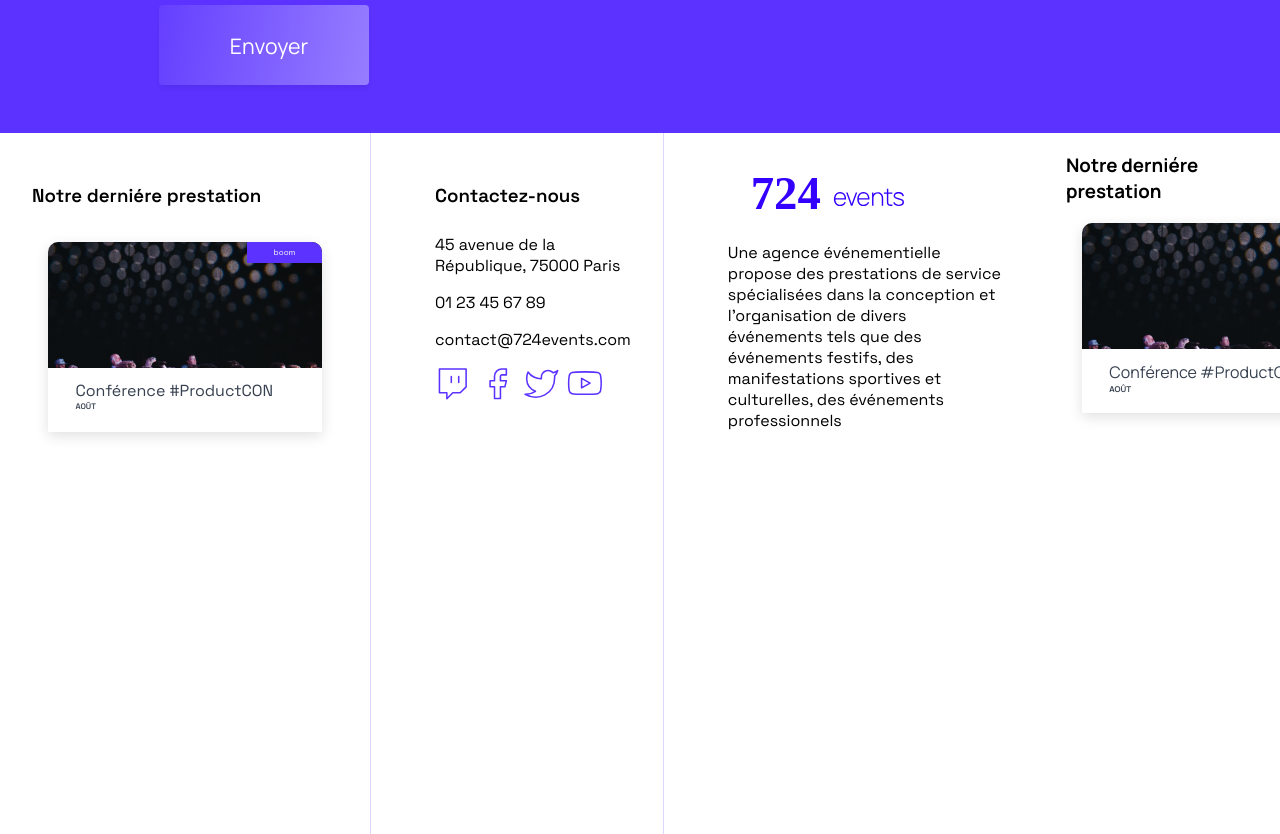
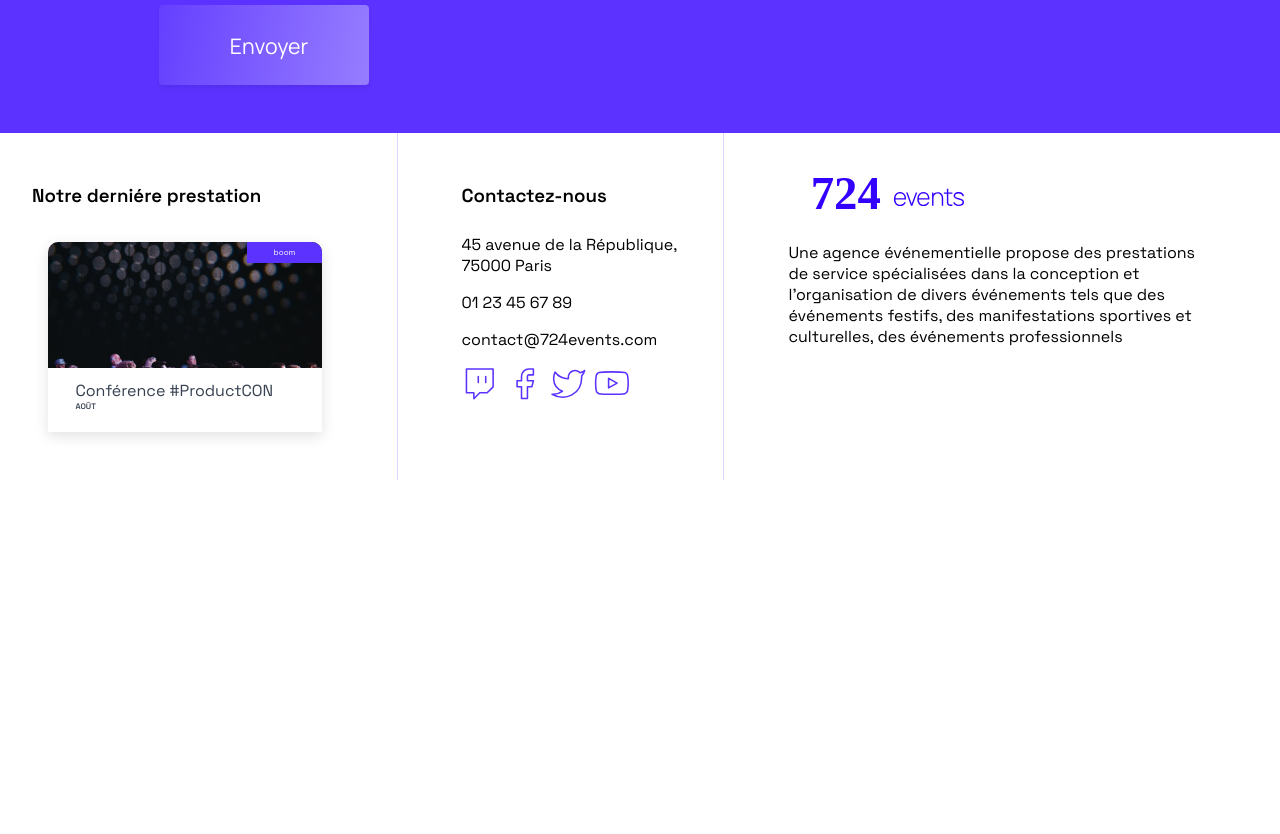
Before and after one commit to romain2008-dot/724-event-p8, a React (Create React App) app: page / in a window 1280 px wide. Shown: the part 5980-6814 px from the top of the page. After the commit the page ends 6460 px from the top, so only its background shows below. Built offline with nearby package versions, Linux system fonts and the light colour scheme.

Commit message:
suppression d'un bout de code en double

```diff
--- a/src/pages/Home/index.js
+++ b/src/pages/Home/index.js
@@ -155,18 +155,6 @@ const Page = () => {
           culturelles, des événements professionnels
         </p>
       </div>
-      <div className="ModalEvent" data-testid="lastEvent">
-        <h3>Notre derniére prestation</h3>
-        {last && (
-          <EventCard
-            imageSrc={last.cover}
-            title={last.title}
-            date={new Date(last.date)}
-            small
-            label="boom"
-          />
-        )}
-      </div>
     </footer>
   </>
 }
```
